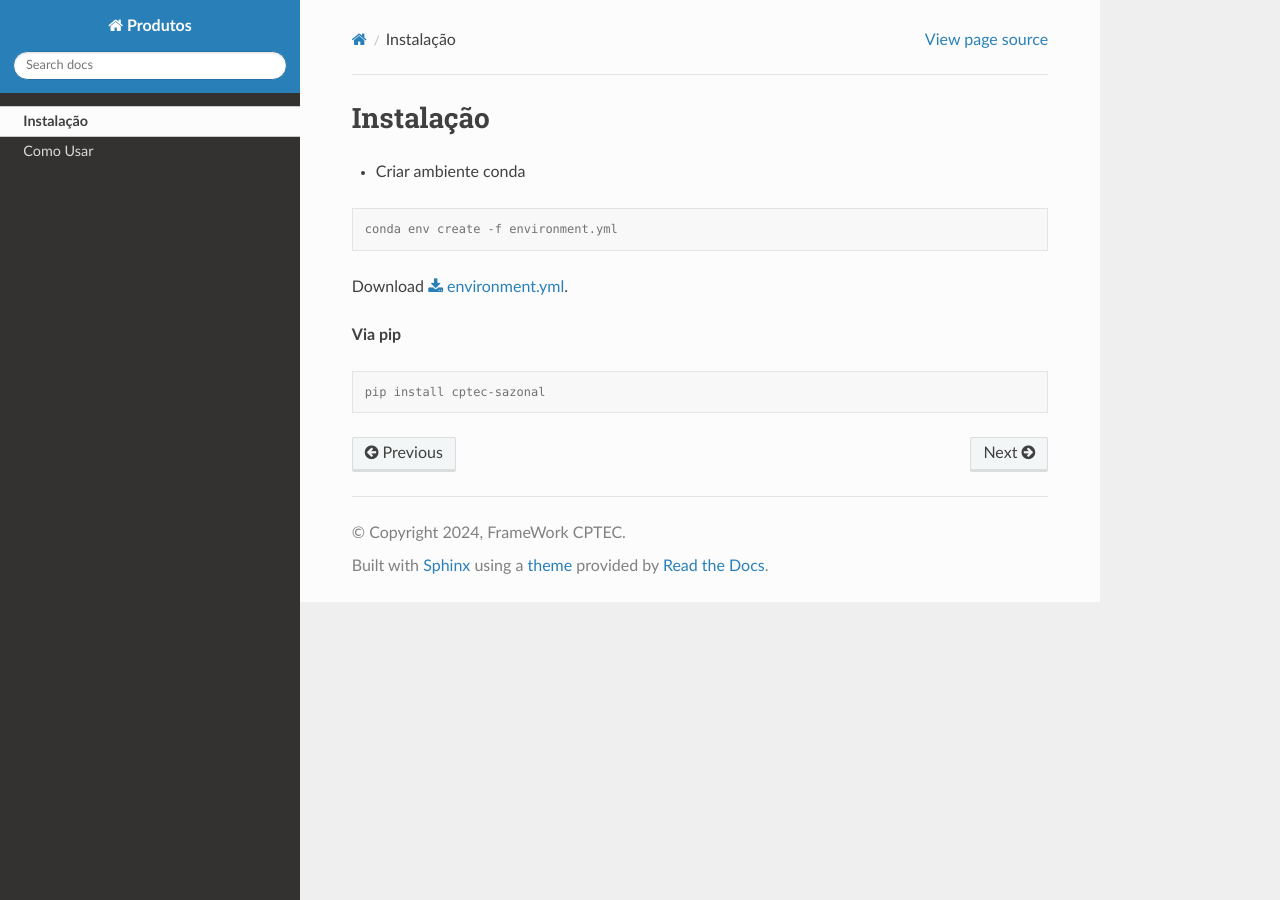
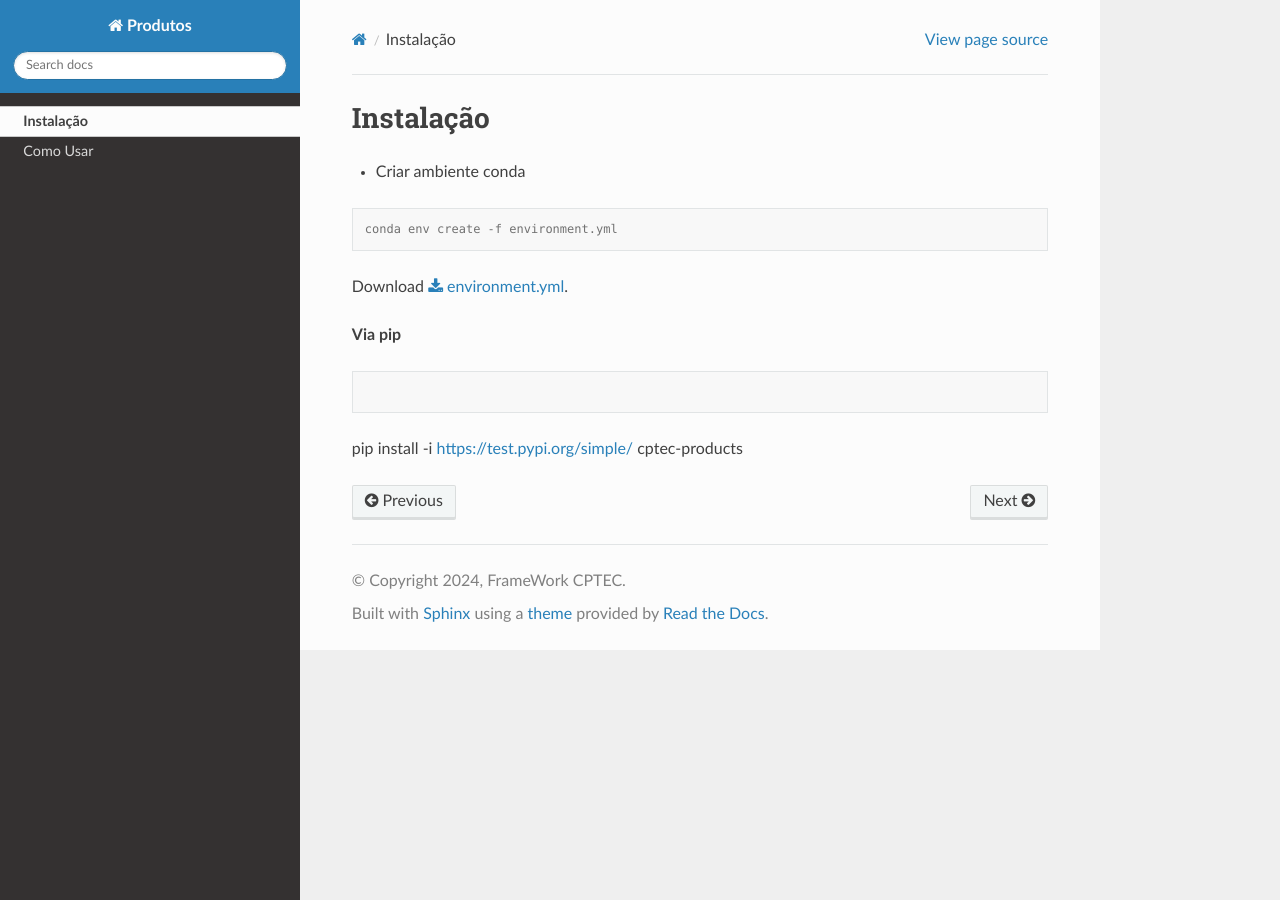
Before and after one commit to framework-CPTEC/Product-user, a Sphinx documentation site: the page built from docs/source/install.rst, in a window 1280 px wide. Built offline with Sphinx 7.4.7 and the Read the Docs theme 3.1.0, drawn with Linux system fonts in a browser that asks for light colours; pages that are not in the unit, such as notebooks, are missing from menus.

Commit message:
Update install.rst

```diff
--- a/docs/source/install.rst
+++ b/docs/source/install.rst
@@ -13,4 +13,4 @@
 
 .. code-block:: console
 
-  pip install cptec-sazonal
+pip install -i https://test.pypi.org/simple/ cptec-products
```
